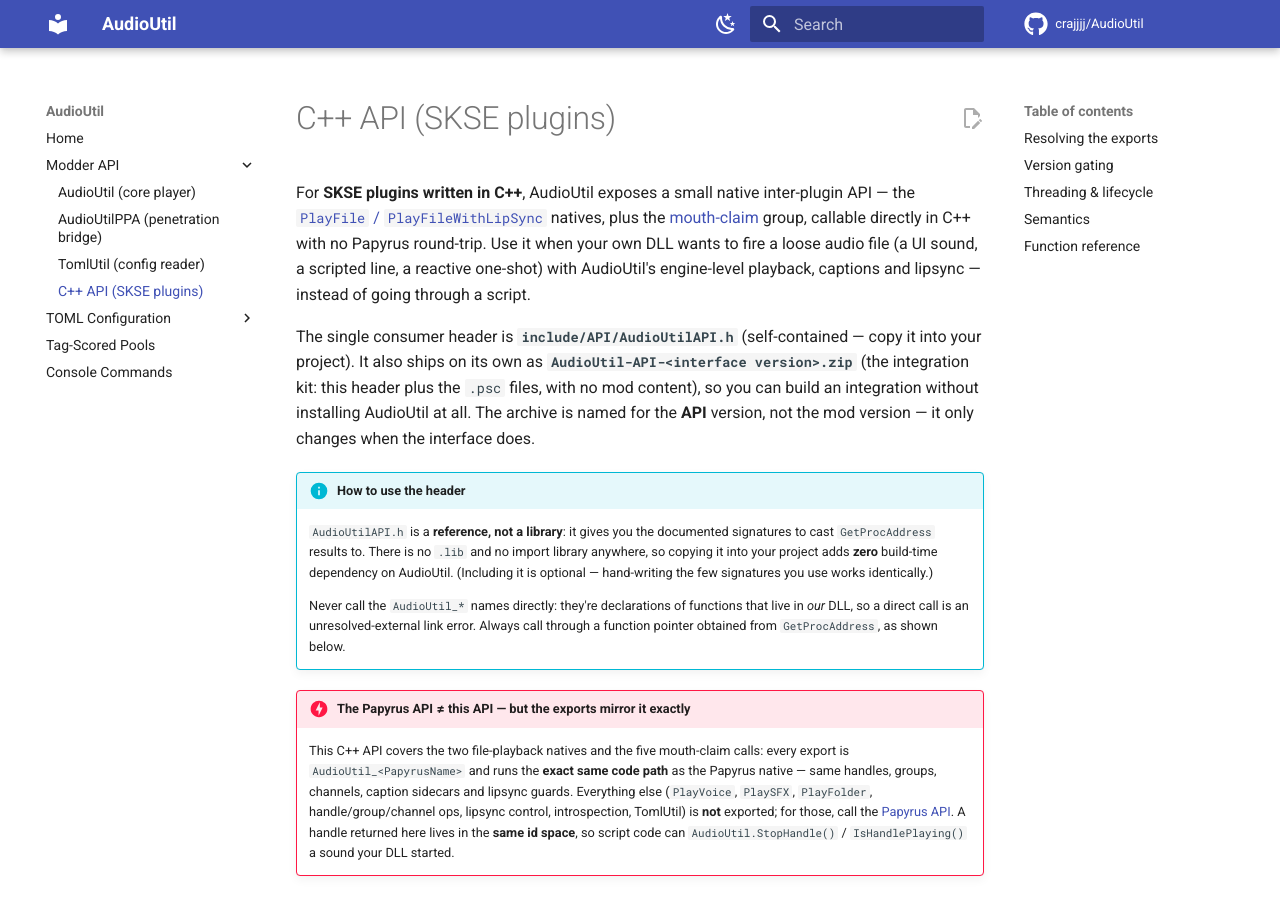
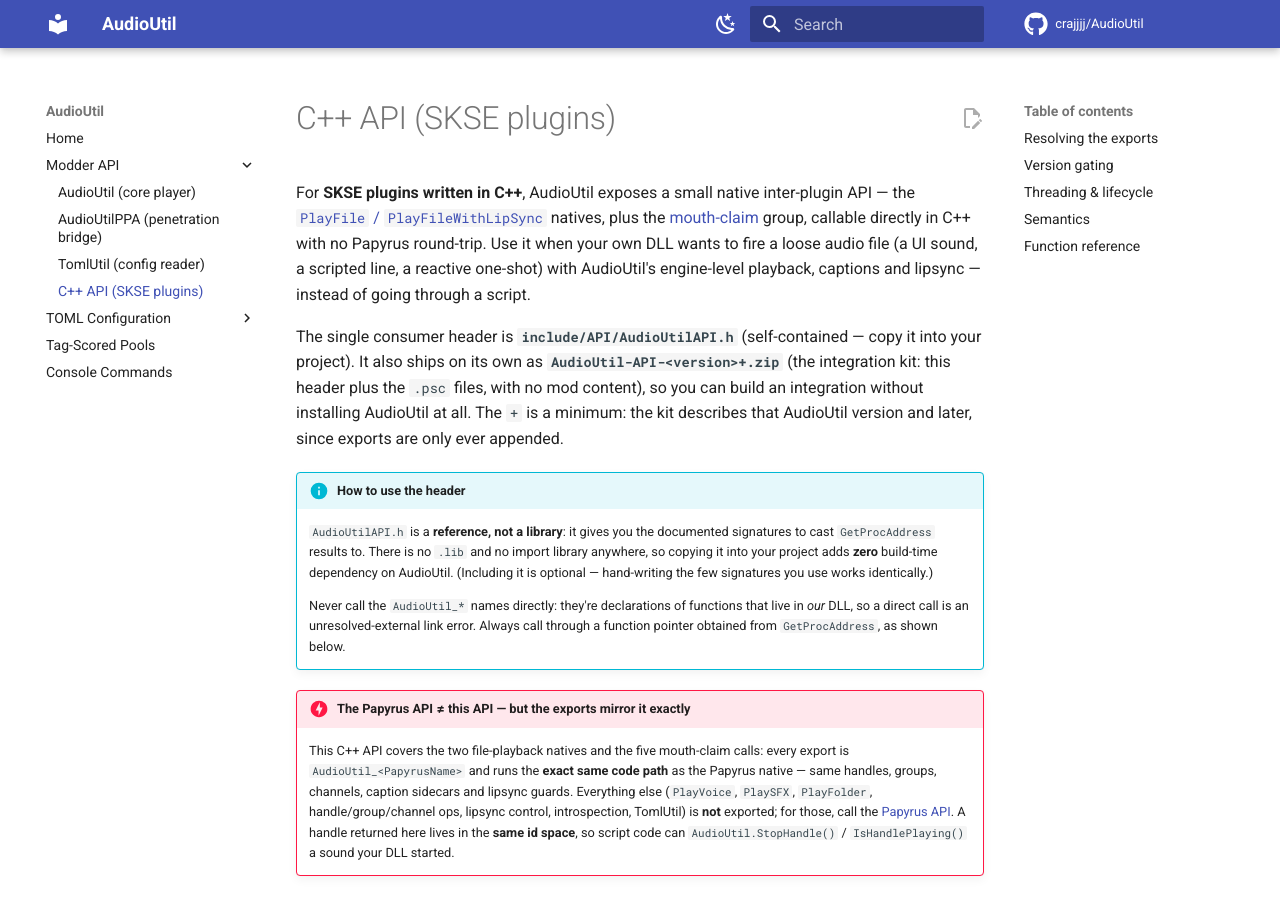
Before and after one commit to crajjjj/AudioUtil, an MkDocs documentation site: the page built from docs/api/cpp-api.md, in a window 1280 px wide and 900 px high. Built offline with MkDocs 1.6.1 and Material for MkDocs 9.7.7, drawn with Linux system fonts in a browser that asks for light colours; comment, search, counter and statistics services are not loaded.

Commit message:
Name the kit zip <mod version>+ instead of the interface version

```diff
--- a/docs/api/cpp-api.md
+++ b/docs/api/cpp-api.md
@@ -2,7 +2,7 @@
 
 For **SKSE plugins written in C++**, AudioUtil exposes a small native inter-plugin API — the [`PlayFile` / `PlayFileWithLipSync`](audioutil.md#playfile) natives, plus the [mouth-claim](audioutil.md#mouth-claims) group, callable directly in C++ with no Papyrus round-trip. Use it when your own DLL wants to fire a loose audio file (a UI sound, a scripted line, a reactive one-shot) with AudioUtil's engine-level playback, captions and lipsync — instead of going through a script.
 
-The single consumer header is **`include/API/AudioUtilAPI.h`** (self-contained — copy it into your project). It also ships on its own as **`AudioUtil-API-<interface version>.zip`** (the integration kit: this header plus the `.psc` files, with no mod content), so you can build an integration without installing AudioUtil at all. The archive is named for the **API** version, not the mod version — it only changes when the interface does.
+The single consumer header is **`include/API/AudioUtilAPI.h`** (self-contained — copy it into your project). It also ships on its own as **`AudioUtil-API-<version>+.zip`** (the integration kit: this header plus the `.psc` files, with no mod content), so you can build an integration without installing AudioUtil at all. The `+` is a minimum: the kit describes that AudioUtil version and later, since exports are only ever appended.
 
 !!! info "How to use the header"
     `AudioUtilAPI.h` is a **reference, not a library**: it gives you the documented signatures to cast `GetProcAddress` results to. There is no `.lib` and no import library anywhere, so copying it into your project adds **zero** build-time dependency on AudioUtil. (Including it is optional — hand-writing the few signatures you use works identically.)
```
Also changed, not shown: CLAUDE.md (+1 -1 lines), README.md (+1 -1 lines), include/API/README.md (+6 -6 lines), 1 other file.
